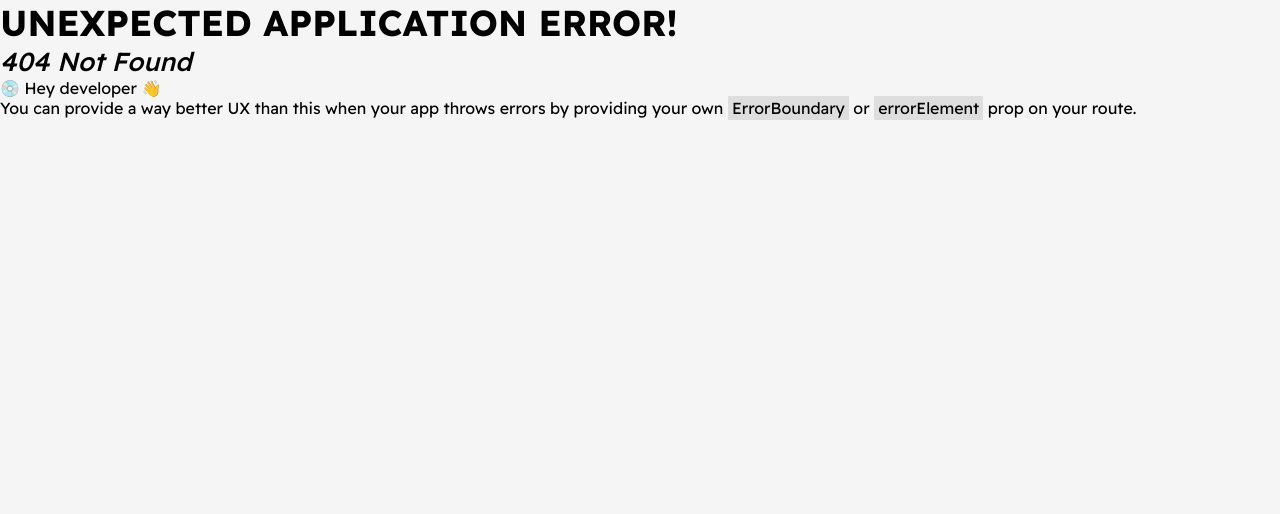
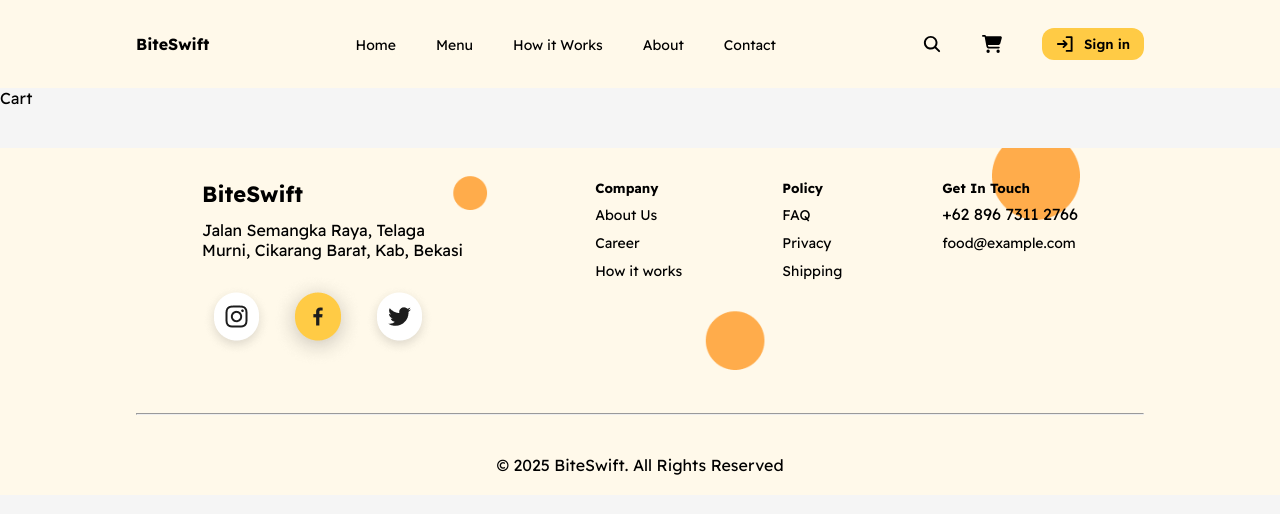
Before and after one commit to Kaydev-cmd/biteswift-app, a React (Vite) app in the folder frontend/: page /cart in a window 1280 px wide. Before the commit this address had no page. Shown: the top 514 px of the page. Built offline with nearby package versions, Linux system fonts and the light colour scheme; a web font is replaced by a local one.

Commit message:
Worked on cart routing, cart icon routes to cart page

```diff
--- a/frontend/src/components/Hero.jsx
+++ b/frontend/src/components/Hero.jsx
@@ -32,9 +32,9 @@ const HeroSlide = ({ title, description, imageSrc, onButtonClick }) => {
 export const Hero = () => {
   const navigate = useNavigate();
 
-  // Navigate to the order page
+  // Navigate to the menu page
   const handleButtonClick = () => {
-    navigate("/order");
+    navigate("/menu");
   };
 
   // Dyanamic Slide data
--- a/frontend/src/components/Navbar.css
+++ b/frontend/src/components/Navbar.css
@@ -157,7 +157,8 @@
   color: #ffcb45;
 }
 
-.navbar .content .icons-and-btn .search-btn {
+.navbar .content .icons-and-btn .search-btn,
+.navbar .content .icons-and-btn .cart-btn {
   width: 20px;
   background: none;
   border: none;
--- a/frontend/src/components/Navbar.jsx
+++ b/frontend/src/components/Navbar.jsx
@@ -1,3 +1,6 @@
+// Work on cart count feature
+// Work on sign in feature
+
 import { useEffect, useRef, useState } from "react";
 import { IconContext } from "react-icons";
 import { HiOutlineMenuAlt3 } from "react-icons/hi";
@@ -5,12 +8,14 @@ import { IoClose, IoSearch } from "react-icons/io5";
 import { FaCartShopping, FaLessThanEqual } from "react-icons/fa6";
 import { PiSignInBold } from "react-icons/pi";
 import { Link } from "react-scroll";
+import { useNavigate } from "react-router-dom";
 import "./Navbar.css";
 
 export const Navbar = () => {
   const [isMenuOpen, setIsMenuOpen] = useState(false);
   const [isSearchOpen, setIsSearchOpen] = useState(false);
   const [searchQuery, setSearchQuery] = useState("");
+
   const searchRef = useRef(null);
 
   const toggleMenu = () => {
@@ -26,7 +31,12 @@ export const Navbar = () => {
     }, 0);
   };
 
-  // Close search whne clicking outside
+  const navigate = useNavigate();
+  const handleButtonClick = () => {
+    navigate("/cart");
+  };
+
+  // Close search when clicking outside
   useEffect(() => {
     const handleClickOutside = (e) => {
       if (searchRef.current && !searchRef.current.contains(e.target)) {
@@ -101,6 +111,7 @@ export const Navbar = () => {
                   onChange={(e) => setSearchQuery(e.target.value)}
                   className="search-input"
                 />
+
                 {/* Display Filtered Menu Items */}
                 {searchQuery && (
                   <ul className="search-results">
@@ -129,13 +140,13 @@ export const Navbar = () => {
                   <IoSearch size={24} />
                 </IconContext.Provider>
               </button>
-              <a href="#cart">
+              <button className="cart-btn" onClick={handleButtonClick}>
                 <IconContext.Provider
                   value={{ color: "#000", className: "cartIcon" }}
                 >
                   <FaCartShopping size={20} />
                 </IconContext.Provider>
-              </a>
+              </button>
               <button className="sign-in-btn">
                 <PiSignInBold size={20} />
                 Sign in
--- /dev/null
+++ b/frontend/src/pages/cart/Cart.jsx
@@ -0,0 +1,7 @@
+import React from "react";
+
+const Cart = () => {
+  return <div>Cart</div>;
+};
+
+export default Cart;
--- /dev/null
+++ b/frontend/src/pages/menu/Menu.jsx
@@ -0,0 +1,7 @@
+import React from "react";
+
+const Menu = () => {
+  return <div>Menu</div>;
+};
+
+export default Menu;
--- a/frontend/src/pages/order/Order.jsx
+++ /dev/null
@@ -1,7 +0,0 @@
-import React from "react";
-
-const Order = () => {
-  return <div>Order</div>;
-};
-
-export default Order;
```
Also changed, not shown: frontend/src/router/Router.jsx (+8 -3 lines), frontend/src/pages/cart/Cart.css (added), frontend/src/pages/menu/Menu.css (added).
